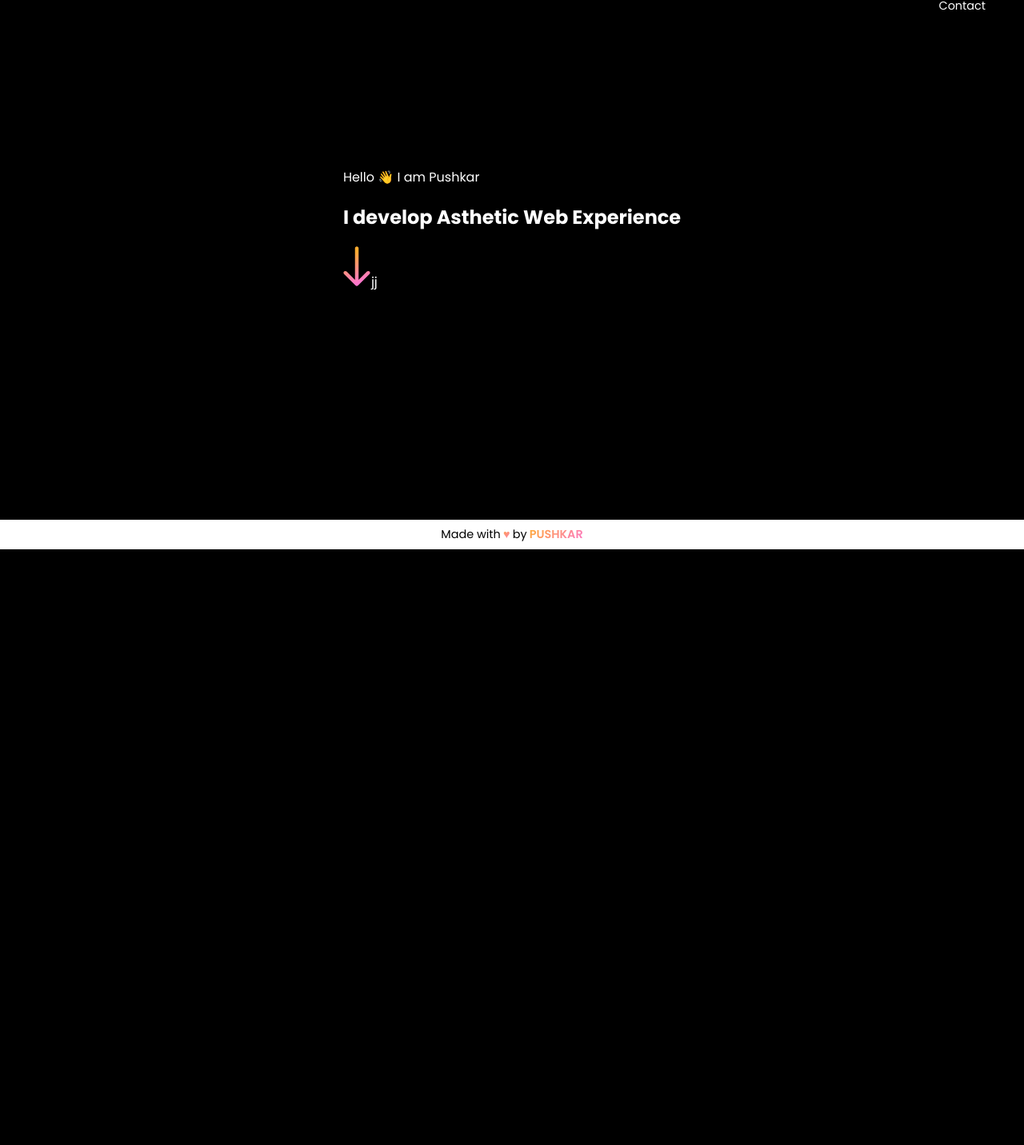
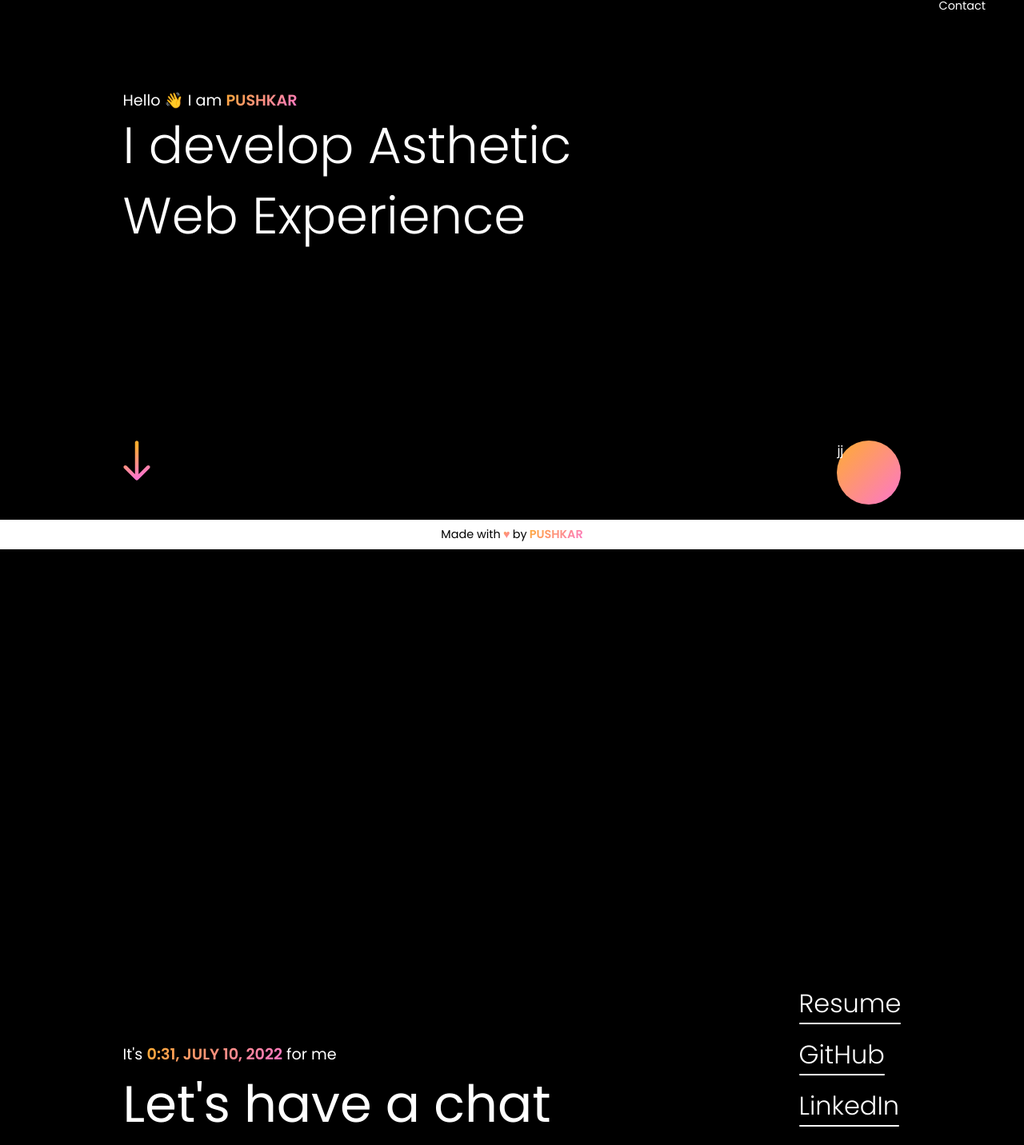
Before and after one commit to Pushkar1809/Pushkar1809.github.io, a Next.js app: page / in a window 1280 px wide. Shown: the part 113-1545 px from the top of the page at 80% size. Before the commit the page ends 800 px from the top, so only its background shows below. Built offline with nearby package versions, Linux system fonts and the light colour scheme.

Commit message:
feat: Add Contact Section and Styles for Desktop

```diff
--- a/components/Contact.tsx
+++ b/components/Contact.tsx
@@ -1,7 +1,47 @@
 import { FC } from "react";
+import data from "../content/socialContact.json";
+import { Social } from "../types/Social";
+import { useNow } from "../hooks/useNow";
+import Styles from "../styles/Home.module.scss";
 
 const Contact: FC = () => {
-	return null;
+	const socials = data as Social[];
+	const { time, date } = useNow();
+	return (
+		<section className={Styles.contact}>
+			<div className={Styles.mail}>
+				<div className={Styles.intro}>
+					It&apos;s{" "}
+					<span>
+						{time}, {date}
+					</span>{" "}
+					for me
+				</div>
+				<div className={Styles.tagline}>Let&apos;s have a chat</div>
+				<div className="mail">
+					<a
+						href={`mailto:pushkarborkar1809@gmail.com`}
+						target="_blank"
+						rel="nopennner noreferrer">
+						pushkarborkar1809@gmail.com
+					</a>
+				</div>
+			</div>
+			<div className={Styles.socials}>
+				<a
+					href="/assets/pdf/resume.pdf"
+					target="_blank"
+					rel="noopenner noreferrer">
+					Resume
+				</a>
+				{socials.map(({ name, url }: Social, index: number) => (
+					<a key={index} href={url} target="_blank" rel="noopenner noreferrer">
+						{name}
+					</a>
+				))}
+			</div>
+		</section>
+	);
 };
 
 export default Contact;
--- a/content/socialContact.json
+++ b/content/socialContact.json
@@ -4,5 +4,17 @@
 		"type": "Tech",
 		"url": "https://github.com/Pushkar1809",
 		"username": "Pushkar1809"
+	},
+	{
+		"name": "LinkedIn",
+		"type": "Tech",
+		"url": "https://www.linkedin.com/in/pushkar-borkar/",
+		"username": "Pushkar Borkar"
+	},
+	{
+		"name": "Twitter",
+		"type": "Tech",
+		"url": "https://twitter.com/PushkarBorkar",
+		"username": "@PushkarBorkar"
 	}
 ]
--- a/hooks/useNow.ts
+++ b/hooks/useNow.ts
@@ -1,6 +1,6 @@
 import { useState } from "react";
 
-const MONTHS = [
+const MONTHS: string[] = [
 	"January",
 	"February",
 	"March",
@@ -15,10 +15,15 @@ const MONTHS = [
 	"December",
 ];
 
-export const useNow = () => {
-	const [now, setNow] = useState(new Date());
+interface NowObject {
+	date: string;
+	time: string;
+}
 
-	const handleTick = () => {
+export const useNow = (): NowObject => {
+	const [now, setNow] = useState<Date>(new Date());
+
+	const handleTick = (): void => {
 		setNow(new Date());
 	};
 
@@ -26,6 +31,6 @@ export const useNow = () => {
 
 	return {
 		time: `${now.getHours()}:${now.getMinutes()}`,
-		date: `${MONTHS[now.getMonth()]}${now.getDate()}, ${now.getFullYear()}`,
+		date: `${MONTHS[now.getMonth()]} ${now.getDate()}, ${now.getFullYear()}`,
 	};
 };
--- a/styles/Home.module.scss
+++ b/styles/Home.module.scss
@@ -1,3 +1,5 @@
+@import "variables";
+
 .container {
 	padding: 0 2rem;
 }
@@ -13,105 +15,104 @@
 	padding: relative;
 }
 
-.footer {
-	display: flex;
-	flex: 1;
-	padding: 2rem 0;
-	border-top: 1px solid #eaeaea;
-	justify-content: center;
-	align-items: center;
+.intro {
+	margin-top: 10rem;
+	font-size: 1.2rem;
+	span {
+		font-weight: 600;
+		text-transform: uppercase;
+		font-weight: 600;
+		background: $accent;
+		background-clip: text;
+		background-size: 100%;
+		-webkit-background-clip: text;
+		-moz-background-clip: text;
+		-webkit-text-fill-color: transparent;
+		-moz-text-fill-color: transparent;
+	}
 }
 
-.footer a {
-	display: flex;
-	justify-content: center;
-	align-items: center;
-	flex-grow: 1;
+.hero {
+	width: 80%;
+	height: 85vh;
+	position: relative;
+	margin-bottom: 10rem;
+	h1 {
+		margin-top: -0.1rem;
+		display: flex;
+		flex-direction: column;
+		font-size: 4rem;
+		font-weight: 300;
+		line-height: 5.5rem;
+	}
+	.bottom {
+		position: absolute;
+		display: flex;
+		justify-content: space-between;
+		width: 100%;
+		bottom: 0;
+		left: 0;
+		span {
+			display: flex;
+			align-items: center;
+			justify-content: center;
+			width: 5rem;
+			height: 5rem;
+			border-radius: 50%;
+			background: $accent;
+			display: block;
+		}
+	}
 }
 
-.title a {
-	color: #0070f3;
-	text-decoration: none;
-}
-
-.title a:hover,
-.title a:focus,
-.title a:active {
-	text-decoration: underline;
-}
-
-.title {
-	margin: 0;
-	line-height: 1.15;
-	font-size: 4rem;
-}
-
-.title,
-.description {
-	text-align: center;
-}
-
-.description {
-	margin: 4rem 0;
-	line-height: 1.5;
-	font-size: 1.5rem;
-}
-
-.code {
-	background: #fafafa;
-	border-radius: 5px;
-	padding: 0.75rem;
-	font-size: 1.1rem;
-	font-family: Menlo, Monaco, Lucida Console, Liberation Mono, DejaVu Sans Mono,
-		Bitstream Vera Sans Mono, Courier New, monospace;
-}
-
-.grid {
+.contact {
+	width: 80%;
+	height: 85vh;
+	position: relative;
+	margin-bottom: 2rem;
 	display: flex;
-	align-items: center;
-	justify-content: center;
-	flex-wrap: wrap;
-	max-width: 800px;
-}
-
-.card {
-	margin: 1rem;
-	padding: 1.5rem;
-	text-align: left;
-	color: inherit;
-	text-decoration: none;
-	border: 1px solid #eaeaea;
-	border-radius: 10px;
-	transition: color 0.15s ease, border-color 0.15s ease;
-	max-width: 300px;
-}
-
-.card:hover,
-.card:focus,
-.card:active {
-	color: #0070f3;
-	border-color: #0070f3;
-}
-
-.card h2 {
-	margin: 0 0 1rem 0;
-	font-size: 1.5rem;
-}
-
-.card p {
-	margin: 0;
-	font-size: 1.25rem;
-	line-height: 1.5;
-}
-
-.logo {
-	height: 1em;
-	margin-left: 0.5rem;
-}
-
-@media (max-width: 600px) {
-	.grid {
-		width: 100%;
+	align-items: flex-end;
+	justify-content: space-between;
+	.mail {
+		.tagline {
+			font-size: 4rem;
+		}
+		a {
+			font-size: 1.8rem;
+			font-weight: 300;
+			margin-top: 1rem;
+		}
+	}
+	.socials {
+		display: flex;
 		flex-direction: column;
+		align-items: flex-start;
+		justify-content: center;
+		font-size: 2rem;
+		font-weight: 300;
+		a {
+			margin-top: 1rem;
+		}
+	}
+	a {
+		position: relative;
+		transition: all ease-in-out 0.2s;
+		&::after {
+			content: "";
+			position: absolute;
+			width: 100%;
+			height: 2px;
+			border-radius: 2rem;
+			background: $light;
+			left: 0;
+			bottom: -0.1rem;
+			transition: all 0.2s ease-in-out;
+		}
+		&:hover {
+			font-style: italic;
+			&::after {
+				background: $accent;
+			}
+		}
 	}
 }
--- /dev/null
+++ b/types/Social.d.ts
@@ -0,0 +1,6 @@
+export interface Social {
+	name: string;
+	url: string;
+	type: string;
+	username?: string;
+}
```
